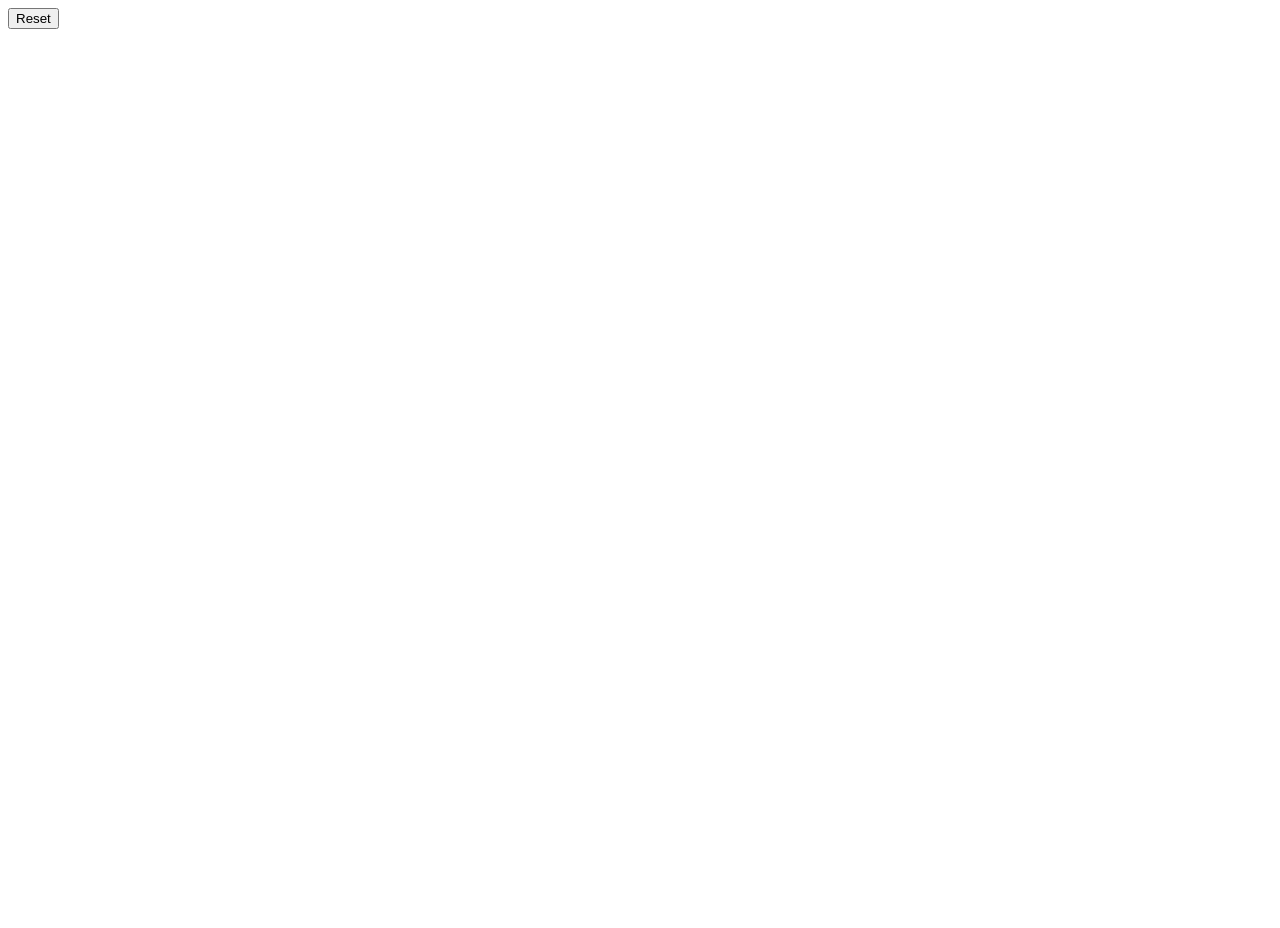
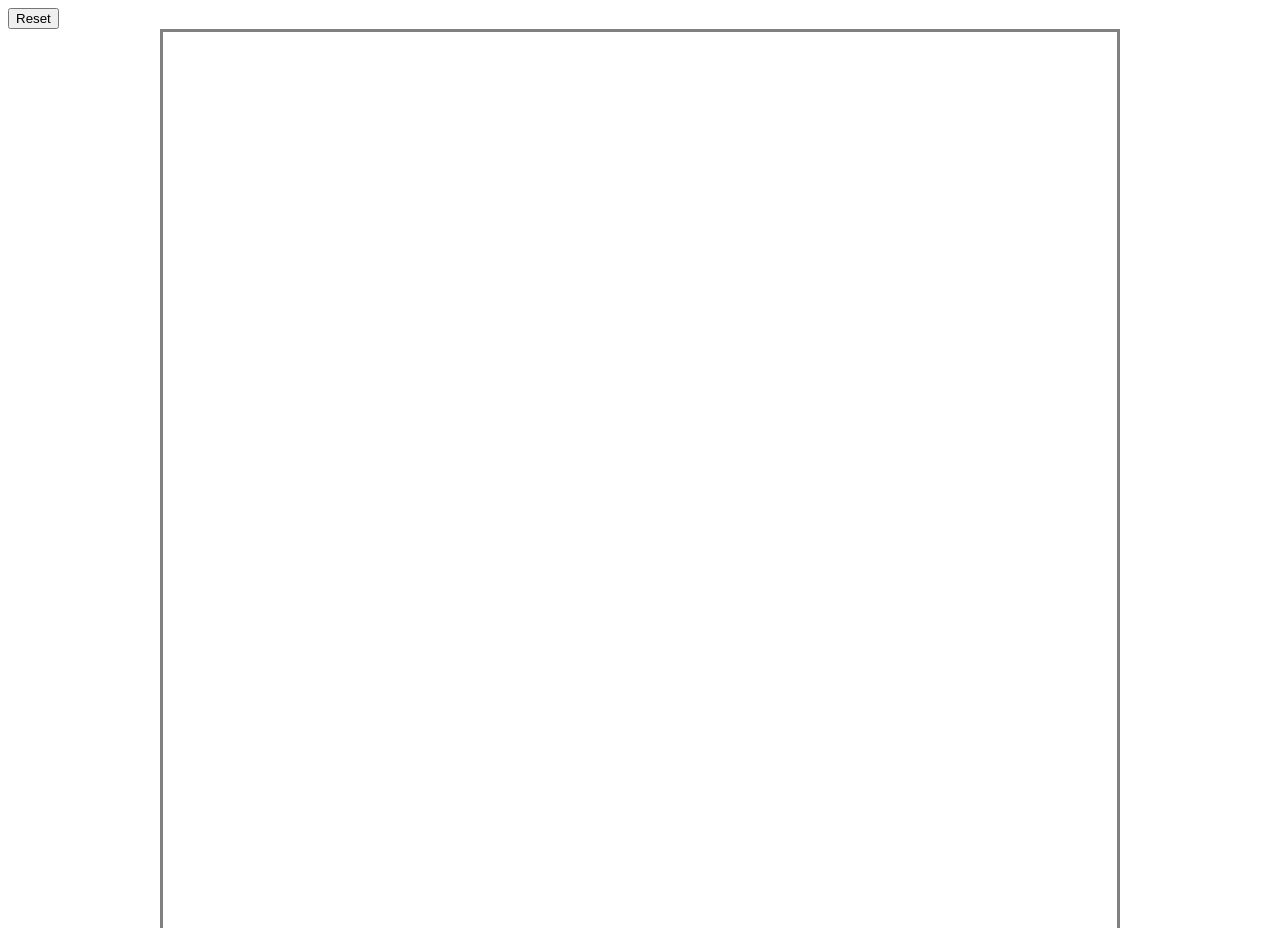
Before and after one commit to Mjnari/etchASketch, a plain HTML site: page index.html in a window 1280 px wide. Shown: the top 928 px of the page. Drawn offline with Linux system fonts and the light colour scheme.

Commit message:
centered table.  attempting to center button

```diff
--- a/index.html
+++ b/index.html
@@ -7,12 +7,11 @@
 </head>
 
 <body>
-    <button id="reset">Reset</button>
+    <button id="reset" style="text-align:center;">Reset</button>
     <div id="container"></div>
 
     <script>
         setupGridTable(64);             //64 felt about right for the initial size through random testing
-
 
         // button controls
         let reset = document.querySelector("#reset");
@@ -26,7 +25,7 @@
             let myTable = document.getElementById("myTable");
             myTable.parentNode.removeChild(myTable);
 
-            let gridSize = prompt("Choose your grid size!\nFor example, entering 64 will make the original grid size of 64x64 cubes.")
+            let gridSize = prompt("Choose your grid size!\nFor example, entering 64 will make the original grid size of 64x64 cubes.", "64")
             if(Number.isInteger(parseInt(gridSize)))
                 setupGridTable(gridSize);
             else
@@ -39,6 +38,7 @@
         function setupGridTable(cellCount) {
             let gridTable = document.createElement("TABLE");
             gridTable.setAttribute("id", "myTable");
+            gridTable.setAttribute("class", "center");
 
             let k;
             for (let i = 0; i < cellCount; i++) {
@@ -47,6 +47,9 @@
                 while (k < cellCount) {
                     let cell = row.insertCell(k);
                     cell.setAttribute("id", "cell")
+                    let cellSize = 960 / cellCount;
+                    cell.setAttribute("height", cellSize);
+                    cell.setAttribute("width", cellSize);
 
                     cell.addEventListener("mouseover", () => {
                         cell.setAttribute("class", "cellBackground");
--- a/style.css
+++ b/style.css
@@ -2,7 +2,24 @@
     background-color: mediumaquamarine;
 }
 
-#cell {
+.center {
+    text-align: center;
+    margin-left: auto;
+    margin-right: auto;
+}
+#myTable{
+    width: 960px;
+    height: 960px;
+    border-style: solid;
+}
+
+#reset
+{
+        text-align: center;
+}
+
+
+/*#cell {
     width: 10px;
     height: 10px;
-}
+}*/
```
